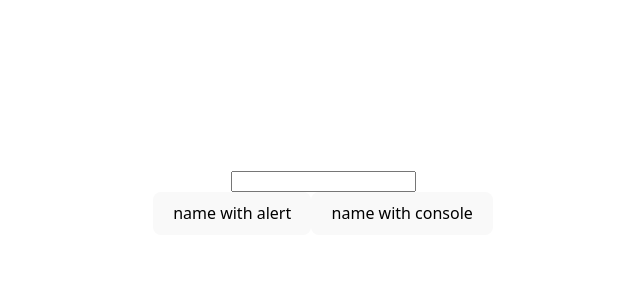
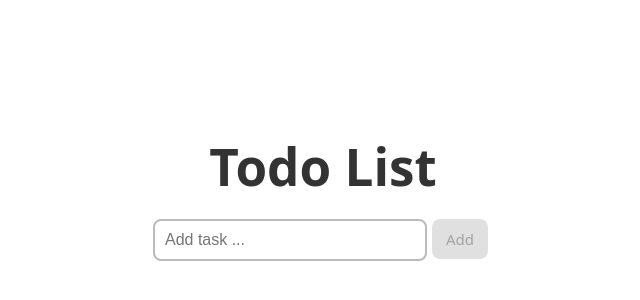
Before and after one commit to evayonin/tirgul6_webDev_SHOP_browserRouting_and_componentParams, a React (Vite) app: page / in a window 1280 px wide. Shown: the part 216-516 px from the top of the page, without its empty margins (317-957 px from the left). Built offline with nearby package versions, Linux system fonts and the light colour scheme.

Commit message:
add todo list

```diff
--- a/src/App.jsx
+++ b/src/App.jsx
@@ -1,28 +1,11 @@
-import { useState } from "react";
 import "./App.css"
+import TodoList from "./components/TodoList.jsx";
 function Counter() {
-    // יש לכתוב תוכנית שמציגה למשתמש שדה קלט תגית של שם ,ו3 כפתורים
-    // כפתור להצגה בקונסול, כפתור להצגה במסך , וכפתור להצגה ב -Alert
-    // המשתמש יכניס את השם שלו ילחץ על הכפתור נדפיס את השם במקום המתאים לפי בחירת המשתמש
 
-   const [name, setName] = useState("");
-
-    const showNameC = () => {
-       console.log(name);
-    };
-
-    const showNameA = () => {
-    alert(name)
-    };
 
     return (
         <div>
-            <h1>{name}</h1>
-            <input value={name} onChange={e => setName(e.target.value)} />
-            <br/>
-            <button onClick={showNameA}>name with alert</button>
-            <button onClick={showNameC}>name with console</button>
-            {/*<button onClick={showName}>name with screen</button>*/}
+         <TodoList/>
         </div>
     );
 }
--- /dev/null
+++ b/src/components/TodoList.css
@@ -0,0 +1,57 @@
+h1 {
+    color: #333;
+    margin-bottom: 20px;
+    text-align: center;
+}
+
+input {
+    padding: 10px;
+    border: 2px solid #bbb;
+    border-radius: 8px;
+    width: 250px;
+    font-size: 16px;
+}
+
+button {
+    padding: 10px 14px;
+    margin: 5px;
+    border: none;
+    background: #4a90e2;
+    color: white;
+    border-radius: 8px;
+    cursor: pointer;
+    font-size: 15px;
+    transition: 0.2s;
+}
+button:disabled {
+    background: #cccccc;
+    color: #666666;
+    cursor: not-allowed;
+    opacity: 0.6;
+}
+
+button:hover {
+    background: #357ac9;
+}
+
+ul {
+    list-style: none;
+    padding: 0;
+    margin-top: 20px;
+}
+
+li {
+    background: #fff;
+    margin: 10px auto;
+    padding: 12px;
+    width: 300px;
+    border-radius: 8px;
+    display: flex;
+    justify-content: space-between;
+    align-items: center;
+    box-shadow: 0 2px 6px rgba(0,0,0,0.1);
+}
+
+li span {
+    font-size: 16px;
+}
--- /dev/null
+++ b/src/components/TodoList.jsx
@@ -0,0 +1,65 @@
+ import React, {useState} from 'react';
+ import "./TodoList.css"
+
+ function TodoList(){
+    const [task, setTask] = useState("");
+    const [tasks, setTasks] = useState([]);
+    const [index, setIndex] = useState(null);
+
+    const addTask =()=>{
+        if (index===null){
+            setTasks([...tasks,task])
+        }else {
+            const updateTasks = tasks;
+            updateTasks[index] = task
+            setTasks(updateTasks);
+            setIndex(null)
+        }
+
+        setTask("")
+    }
+
+    const editTask =(index)=>{
+        setIndex(index)
+        setTask(tasks[index])
+    }
+
+    const deleteTask =()=>{
+       setTasks(tasks.filter(((task,i) => i !== index)))
+        setIndex(null)
+    }
+
+     return(
+         <div>
+            <h1>Todo List</h1>
+
+             <input
+                 type={"text"}
+                 placeholder={"Add task ..."}
+                 value={task}
+                 onChange={(e) => setTask(e.target.value)}
+             />
+             <button disabled={task.trim()===""}
+                     onClick={addTask}
+             >{index===null?"Add":"Edit"}</button>
+
+             {
+                 tasks.length>0 && (
+                     <ul>
+                         {
+                             tasks.map((task, index) =>
+                                 <li key={index}>
+                                     {task}
+                                     <button onClick={()=>editTask(index)}>Edit</button>
+                                     <button onClick={deleteTask}>Delete</button>
+                                 </li>
+                             )
+                         }
+                     </ul>
+                 )
+             }
+         </div>
+     )
+
+ }
+ export default TodoList;
```
